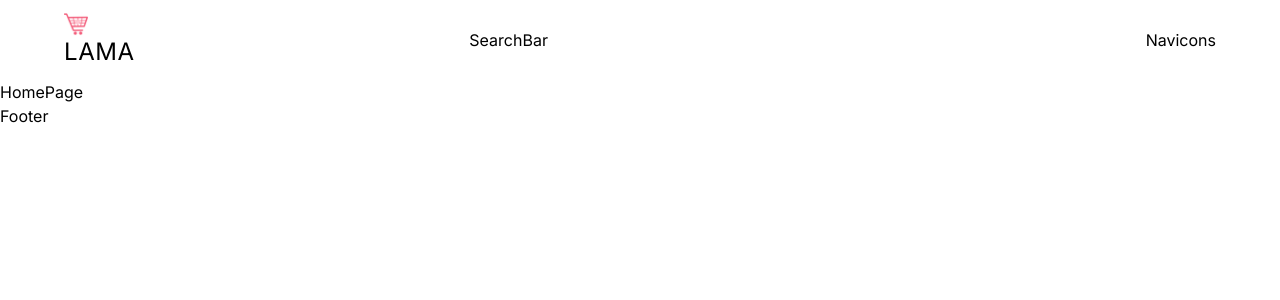
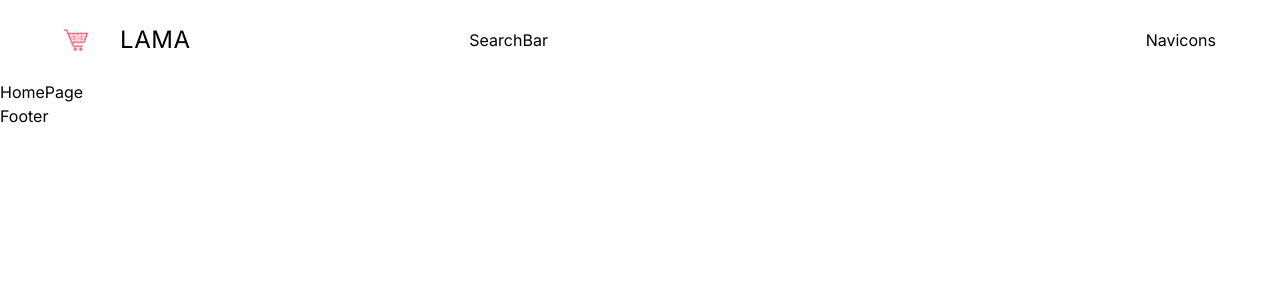
Before and after one commit to HimashaNethmini/admin-dashboard, a Next.js app: page / in a window 1280 px wide. Shown: the top 300 px of the page. Built offline with nearby package versions, Linux system fonts and the light colour scheme.

Commit message:
gap between cart n name

```diff
--- a/src/app/components/Navbar.tsx
+++ b/src/app/components/Navbar.tsx
@@ -21,7 +21,7 @@
       <div className="hidden md:flex items-center justify-between gap-8 h-full">
         {/* left */}
         <div className="w-1/3">
-          <Link href="/">
+          <Link href="/" className="flex items-center gap-8"> {/*gap between cart n name */}
             <Image src="/logo.png" alt="" width={24} height={24} />
             <div className="text-2xl tracking-wide"> LAMA </div>
           </Link>
```
